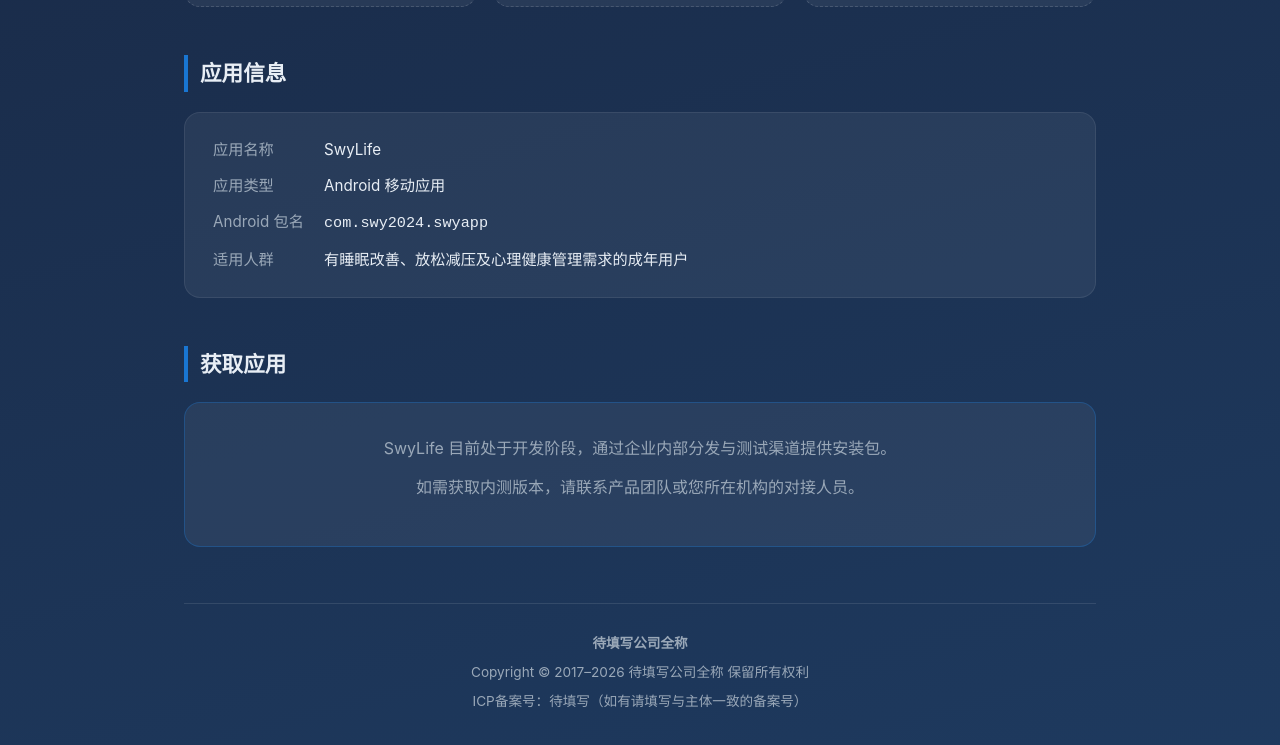
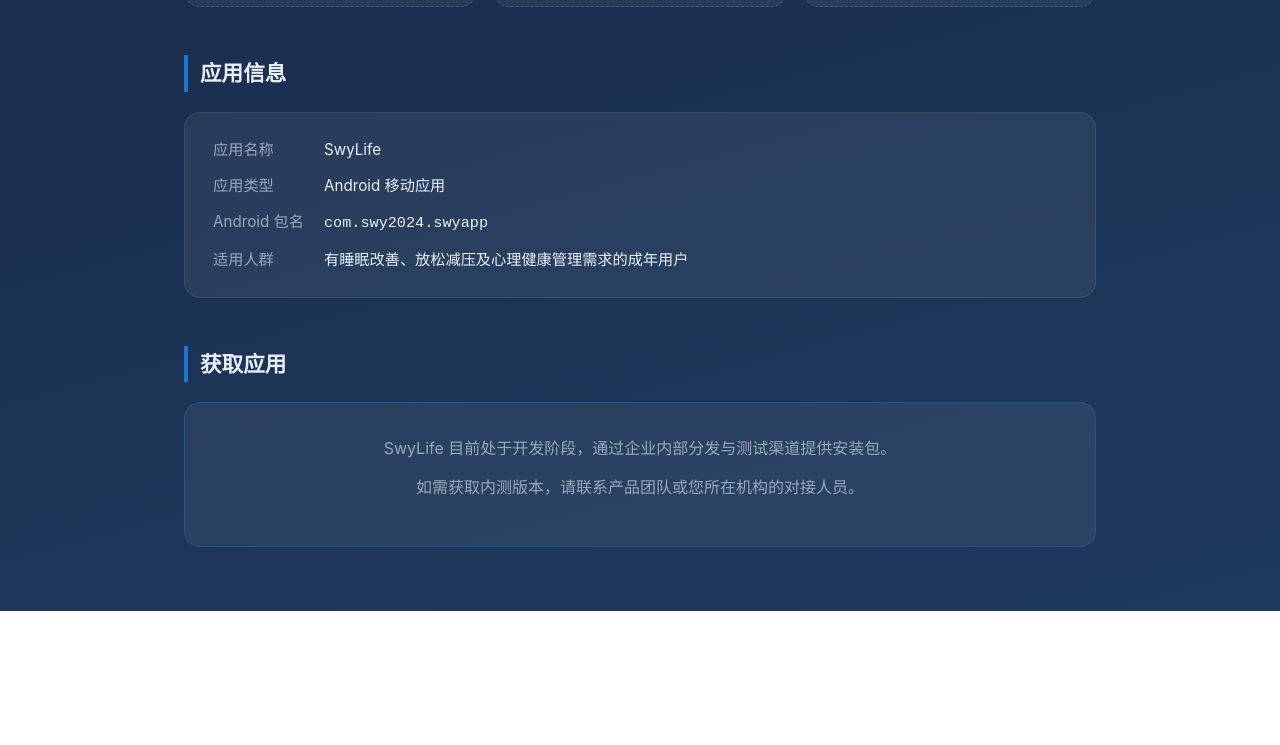
Before and after one commit to A1fy/SwyLife, a plain HTML site: page index.html in a window 1280 px wide. Shown: the part 1529-2274 px from the top of the page. After the commit the page ends 2140 px from the top, so only its background shows below. Drawn offline with Linux system fonts and the light colour scheme.

Commit message:
Remove footer section from index.html
Removed footer section with company information and copyright.

```diff
--- a/index.html
+++ b/index.html
@@ -264,16 +264,6 @@
         <p>如需获取内测版本，请联系产品团队或您所在机构的对接人员。</p>
       </div>
     </section>
-
-    <footer>
-      <!-- 部署前请将下方「待填写公司全称」替换为微信开放平台企业认证主体名称 -->
-      <p><strong id="company-name">待填写公司全称</strong></p>
-      <p>Copyright © 2017–2026 <span id="company-name-copy">待填写公司全称</span> 保留所有权利</p>
-      <p id="icp-line">ICP备案号：待填写（如有请填写与主体一致的备案号）</p>
-      <p class="company-hint">
-        提示：部署前请在 index.html 页脚将「待填写公司全称」改为开放平台认证主体全称，并补充截图与图标。
-      </p>
-    </footer>
   </div>
 </body>
 </html>
```
